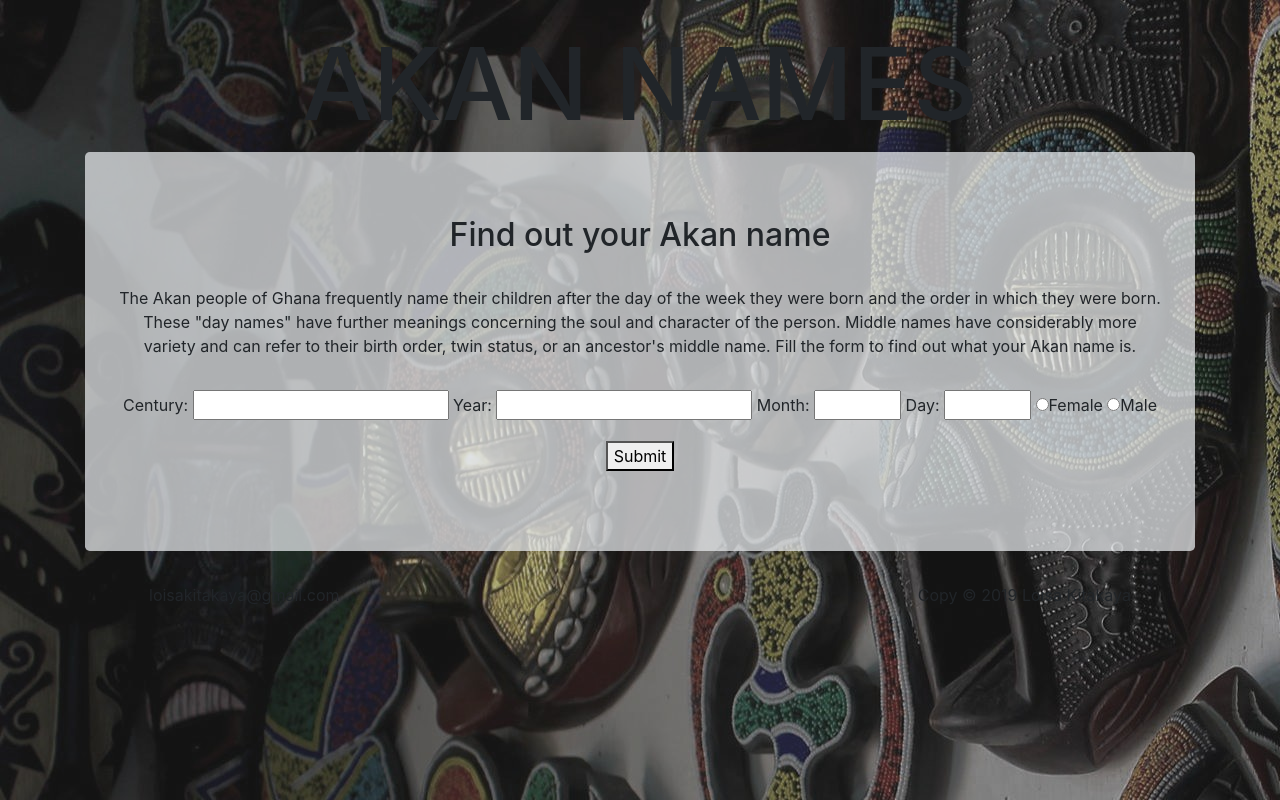
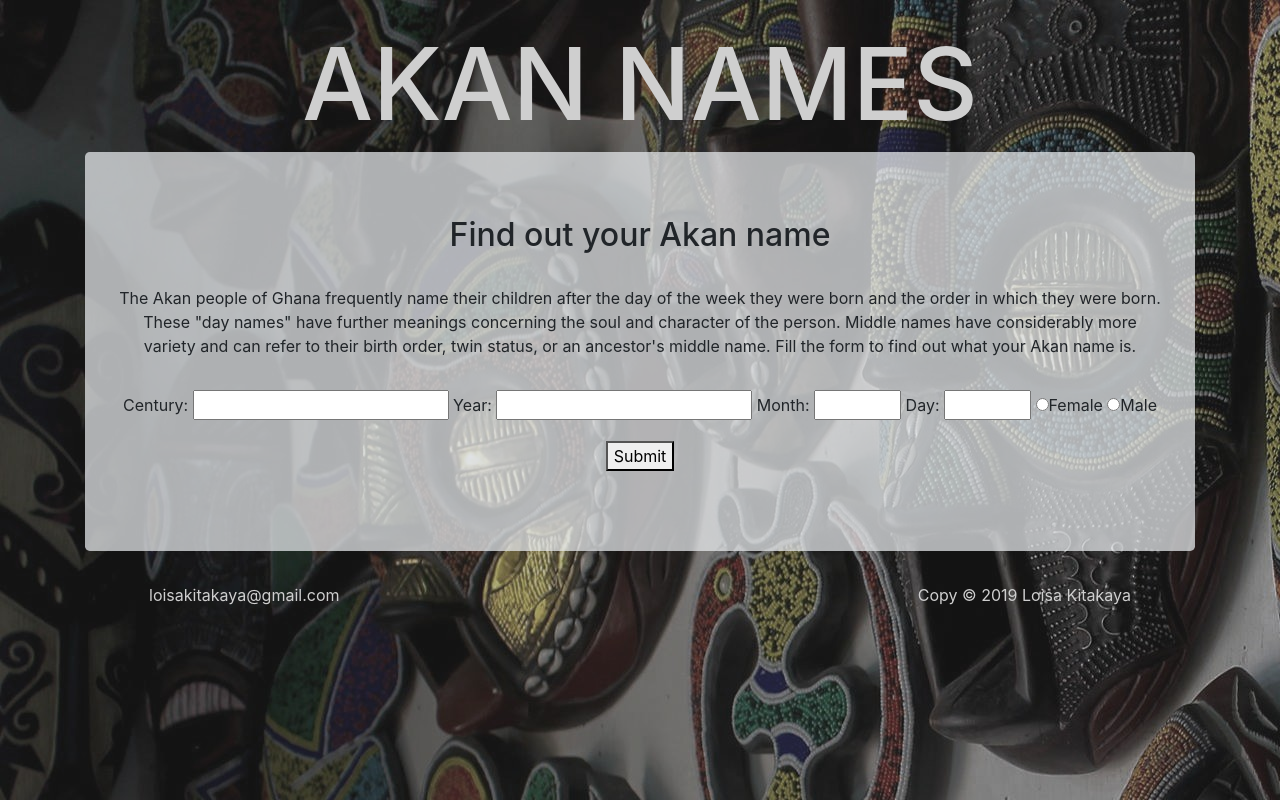
Before and after one commit to Loisa-Kitakaya/Akan-Names, a plain HTML site: page index.html in a window 1280 px wide. Drawn offline with Linux system fonts and the light colour scheme.

Commit message:
changes the color of the header and footer texts.

```diff
--- a/css/styles.css
+++ b/css/styles.css
@@ -16,6 +16,10 @@
   text-align: center;
 }
 
+.te-xt-color {
+  color: rgb(207, 207, 207);
+}
+
 .footer {
   display: flex;
   justify-content: space-between;
```
